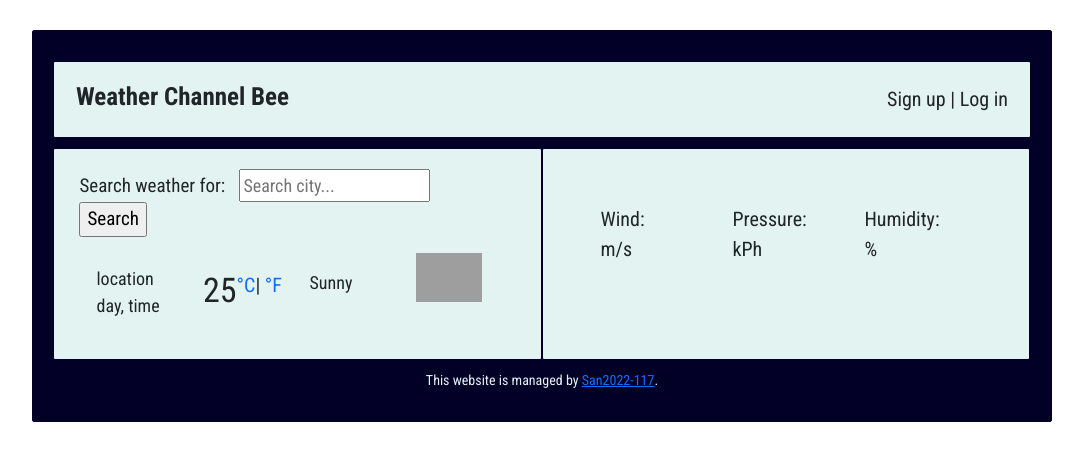
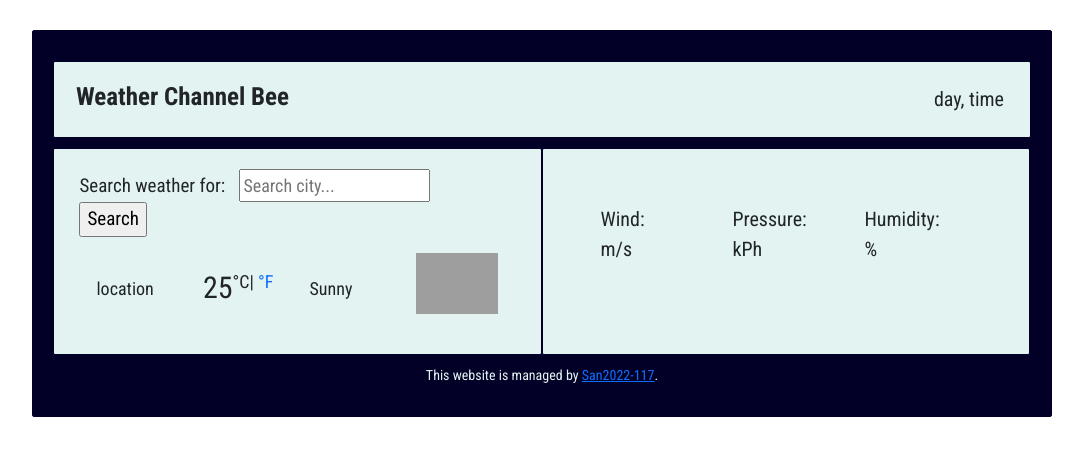
Before and after one commit to San2022-117/Weather-Final-Project, a plain HTML site: page index.html in a window 1280 px wide. Shown: the whole page, without its empty margins (98-1181 px from the left). Drawn offline with nearby package versions, Linux system fonts and the light colour scheme; no server answers; grey boxes are pictures that could not be loaded.

Commit message:
temperature conversion fixes
css fix, added class of active

```diff
--- a/index.html
+++ b/index.html
@@ -29,8 +29,8 @@
             <h1>Weather Channel Bee</h1>
           </div>
           <div class="col-6">
-            <span class="log-in"> Sign up | Log in</span
-            >
+            <span class="dayTime" id="dayTime" alt="time">day, time</span>
+
           </div>
         </div>
 
@@ -55,8 +55,8 @@
             </form>
 
             <div class="row serach-result primary-info" id="primary-info">
-              <div class="col-3 primary city"> <span id="city" alt="location">location</span><br/><span id="dayTime" alt="time">day, time</span></div>
-              <div class="col-3 primary temperature"><span class="temperature" id="temperature">25</span><small></span><a href="#" class="cel" id="cel">°C</a>| <a href="#" class="fahr" id="fahr">°F</a></span></small></div>
+              <div class="col-3 primary city"> <span class="city" id="city" alt="location">location</span></div>
+              <div class="col-3 primary temperature"><span class="temperature" id="temperature">25</span><small></span><a href="#" class="cel active" id="cel">°C</a>| <a href="#" class="fahr" id="fahr">°F</a></span></small></div>
               <div class="col-3 primary description" id="description">Sunny</div>
               <div class="col-3">
                 <img
@@ -64,7 +64,7 @@
                   alt="weather-icon"
                   class="weather-icon"
                   id="icon"
-                  width="20%"
+
                 />
               </div>
             </div>
--- a/src/script.js
+++ b/src/script.js
@@ -10,7 +10,7 @@ function formatDate(date) {
   }
   let days = ["Sun", "Mon", "Tue", "Thr", "Fri", "Sat"];
   let day = days[current.getDay()];
-  return ` ${day} ${hours}:${minutes} `;
+  return ` ${day} | ${hours}:${minutes} `;
 }
 
 function displayTemperature(response) {
@@ -55,12 +55,16 @@ function handleSubmit(event) {
 function displayFahrTemp(event) {
   event.preventDefault();
   let temperatureElement = document.querySelector("#temperature");
+  celLink.classList.remove("active");
+  fahrLink.classList.add("active");
   let fahrTemp = (celTemp * 9) / 5 + 32;
   temperatureElement.innerHTML = Math.round(fahrTemp);
 }
 
 function displayCelTemp(event) {
   event.preventDefault();
+  celLink.classList.add("active");
+  fahrLink.classList.remove("active");
   let temperatureElement = document.querySelector("#temperature");
   temperatureElement.innerHTML = Math.round(celTemp);
 }
--- a/style/style.css
+++ b/style/style.css
@@ -26,10 +26,11 @@ h1 {
   margin: 10px auto;
   padding: 10px;
 }
-.log-in {
+.dayTime {
   font-size: 20px;
   margin: 10px auto;
   padding: 10px;
+  padding-right: 14px;
   float: right;
 }
 .forecast {
@@ -76,7 +77,7 @@ h1 {
 }
 div.col-3.primary.city {
   font-size: 18px;
-  padding-top: 12px;
+  padding-top: 22px;
 }
 
 .primary.temperature {
@@ -87,7 +88,7 @@ div.col-3.primary.city {
   margin-right: 2px;
 }
 .primary small {
-  font-size: 20px;
+  font-size: 18px;
   position: relative;
   top: -10px;
 }
@@ -97,7 +98,7 @@ div.col-3.primary.city {
   text-decoration: none;
 }
 .weather-icon {
-  width: 80%;
+  width: 100%;
 }
 .further-info {
   margin: 0 auto;
@@ -116,11 +117,11 @@ div.col-3.primary.city {
 }
 
 span.temperature {
-  font-size: 34px;
+  font-size: 30px;
 }
 .description {
   font-size: 18px;
-  padding-top: 16px;
+  padding-top: 22px;
 }
 .description:first-letter {
   text-transform: capitalize;
@@ -132,3 +133,12 @@ span.temperature {
   text-align: center;
   padding: 10px;
 }
+
+.primary-info .active {
+  color: rgb(33, 37, 41);
+  cursor: default;
+}
+
+.primary-info .active :hover {
+  text-decoration: none;
+}
```
Also changed, not shown: 1 other file.
